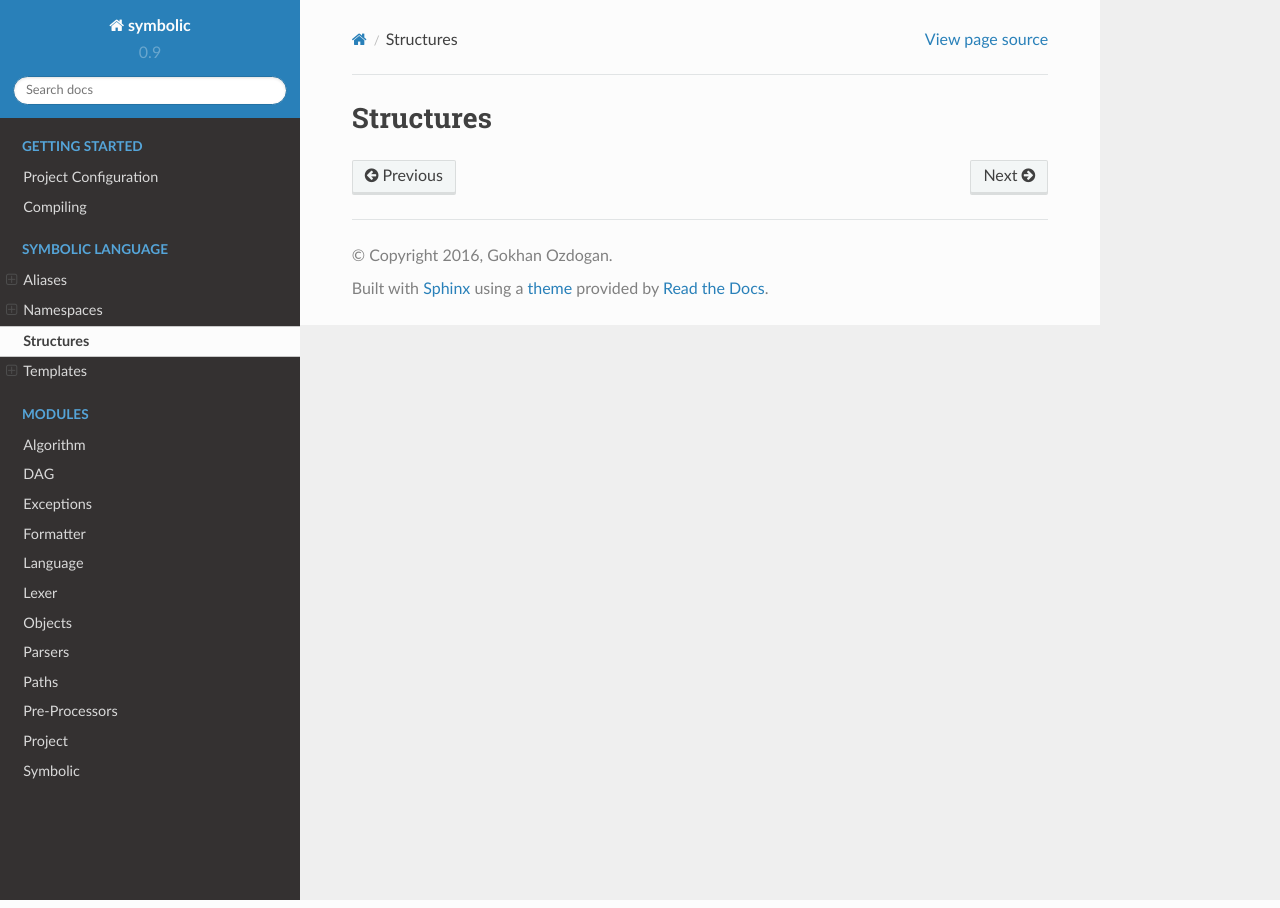
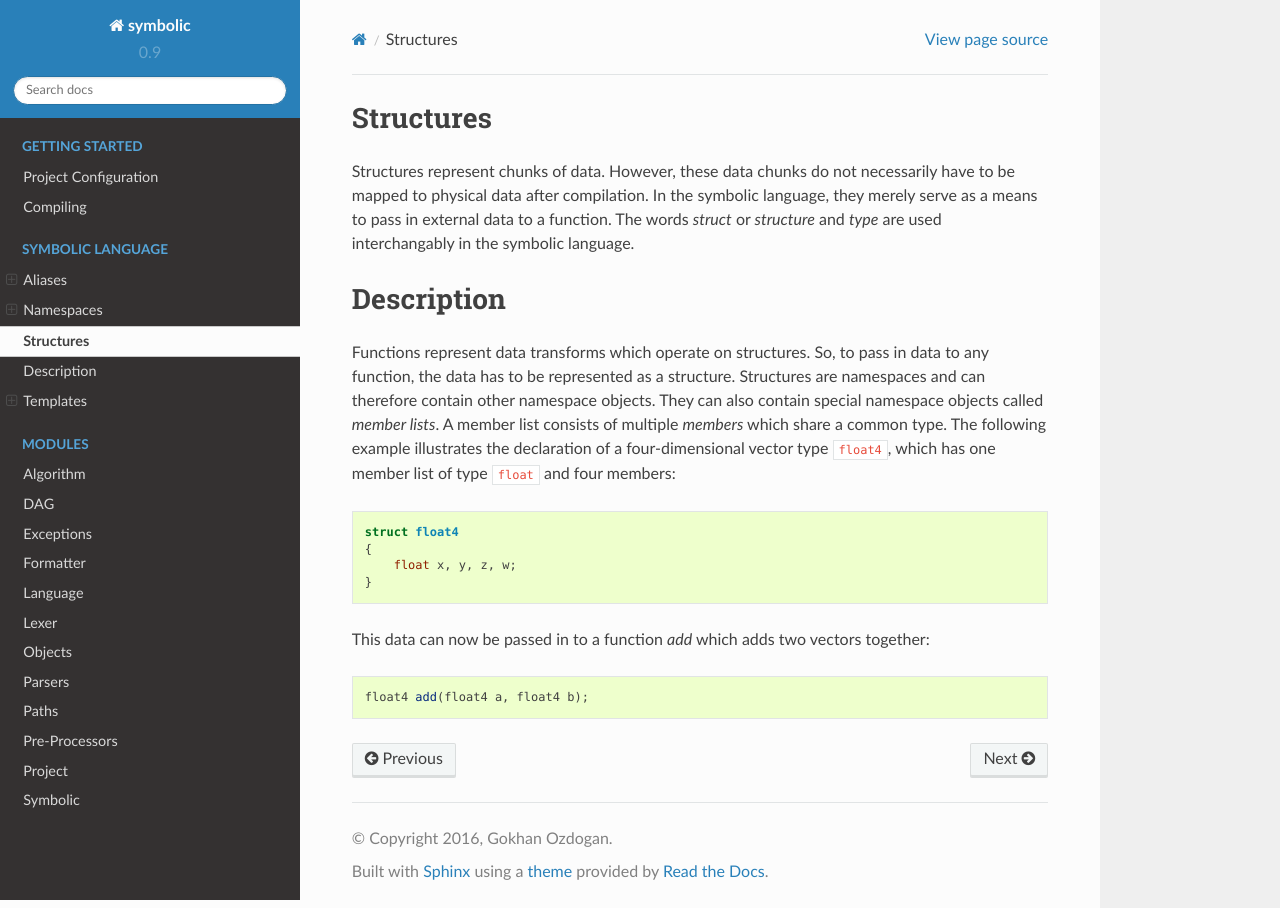
Before and after one commit to yoshimon/symbolic, a Sphinx documentation site: the page built from doc/sphinx/source/symbolic_language/structures.rst, in a window 1280 px wide. Built offline with Sphinx 7.4.7 and the Read the Docs theme 2.0.0, drawn with Linux system fonts in a browser that asks for light colours; pages that are not in the unit, such as notebooks, are missing from menus.

Commit message:
Update structures.rst

```diff
--- a/doc/sphinx/source/symbolic_language/structures.rst
+++ b/doc/sphinx/source/symbolic_language/structures.rst
@@ -1,2 +1,20 @@
 Structures
 ==========
+Structures represent chunks of data. However, these data chunks do not necessarily have to be mapped to physical data after compilation. In the symbolic language, they merely serve as a means to pass in external data to a function. The words *struct* or *structure* and *type* are used interchangably in the symbolic language.
+
+Description
+===========
+Functions represent data transforms which operate on structures. So, to pass in data to any function, the data has to be represented as a structure. Structures are namespaces and can therefore contain other namespace objects. They can also contain special namespace objects  called *member lists*. A member list consists of multiple *members* which share a common type. The following example illustrates the declaration of a four-dimensional vector type :code:`float4`, which has one member list of type :code:`float` and four members:
+
+.. code-block:: c
+
+    struct float4
+    {
+        float x, y, z, w;
+    }
+
+This data can now be passed in to a function `add` which adds two vectors together:
+
+.. code-block:: c
+
+    float4 add(float4 a, float4 b);
```
